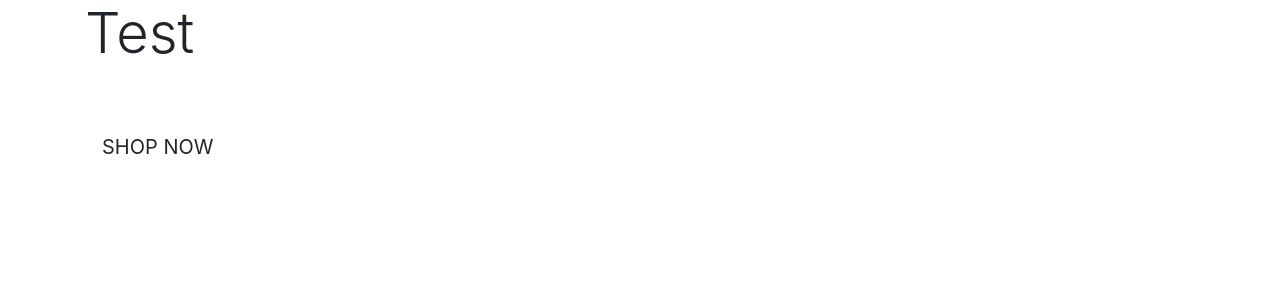
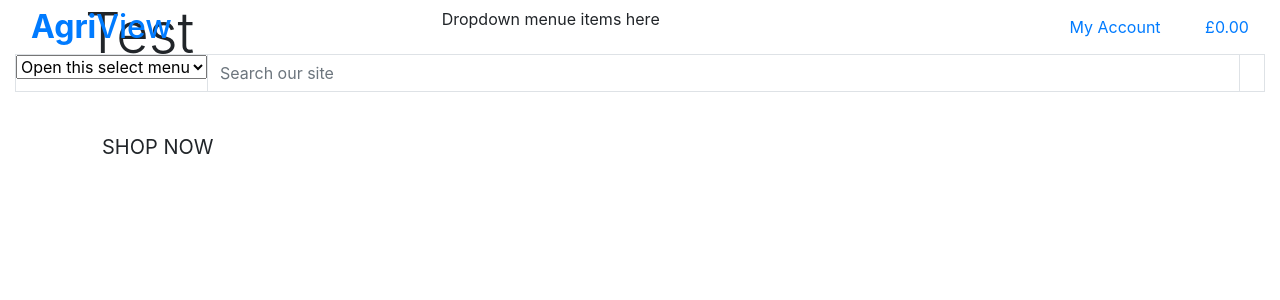
Before and after one commit to ChrisH2727/Milestone-4, a Django app: page / in a window 1280 px wide. Shown: the top 300 px of the page. Run offline with Django 3.2, Linux system fonts and the light colour scheme; some libraries are stand-ins or nearby versions.

Commit message:
Start header development

```diff
--- a/templates/base.html
+++ b/templates/base.html
@@ -2,6 +2,7 @@
 
 <!doctype html>
 <html lang="en">
+
 <head>
 
   <!--meta data block provided by Code institute Boutique Ado course section-->
@@ -15,16 +16,23 @@
   {% endblock %}
 
   {% block corecss %}
-        <link rel="stylesheet" href="https://stackpath.bootstrapcdn.com/bootstrap/4.4.1/css/bootstrap.min.css" integrity="sha384-Vkoo8x4CGsO3+Hhxv8T/Q5PaXtkKtu6ug5TOeNV6gBiFeWPGFN9MuhOf23Q9Ifjh" crossorigin="anonymous">
+  <link rel="stylesheet" href="https://stackpath.bootstrapcdn.com/bootstrap/4.4.1/css/bootstrap.min.css"
+    integrity="sha384-Vkoo8x4CGsO3+Hhxv8T/Q5PaXtkKtu6ug5TOeNV6gBiFeWPGFN9MuhOf23Q9Ifjh" crossorigin="anonymous">
   {% endblock %}
 
   {% block extra_css %}
   {% endblock %}
 
   {% block corejs %}
-        <script src="https://code.jquery.com/jquery-3.4.1.slim.min.js" integrity="sha384-J6qa4849blE2+poT4WnyKhv5vZF5SrPo0iEjwBvKU7imGFAV0wwj1yYfoRSJoZ+n" crossorigin="anonymous"></script>
-        <script src="https://cdn.jsdelivr.net/npm/popper.js@1.16.0/dist/umd/popper.min.js" integrity="sha384-Q6E9RHvbIyZFJoft+2mJbHaEWldlvI9IOYy5n3zV9zzTtmI3UksdQRVvoxMfooAo" crossorigin="anonymous"></script>
-        <script src="https://stackpath.bootstrapcdn.com/bootstrap/4.4.1/js/bootstrap.min.js" integrity="sha384-wfSDF2E50Y2D1uUdj0O3uMBJnjuUD4Ih7YwaYd1iqfktj0Uod8GCExl3Og8ifwB6" crossorigin="anonymous"></script>
+  <script src="https://code.jquery.com/jquery-3.4.1.slim.min.js"
+    integrity="sha384-J6qa4849blE2+poT4WnyKhv5vZF5SrPo0iEjwBvKU7imGFAV0wwj1yYfoRSJoZ+n" crossorigin="anonymous">
+  </script>
+  <script src="https://cdn.jsdelivr.net/npm/popper.js@1.16.0/dist/umd/popper.min.js"
+    integrity="sha384-Q6E9RHvbIyZFJoft+2mJbHaEWldlvI9IOYy5n3zV9zzTtmI3UksdQRVvoxMfooAo" crossorigin="anonymous">
+  </script>
+  <script src="https://stackpath.bootstrapcdn.com/bootstrap/4.4.1/js/bootstrap.min.js"
+    integrity="sha384-wfSDF2E50Y2D1uUdj0O3uMBJnjuUD4Ih7YwaYd1iqfktj0Uod8GCExl3Og8ifwB6" crossorigin="anonymous">
+  </script>
   {% endblock %}
 
   {% block extra_js %}
@@ -32,8 +40,91 @@
 
   <title>Agri Images {% block extra_title %}{% endblock %}</title>
 </head>
+
 <body>
-    <header class="container-fluid fixed-top"></header>
+  <header class="container-fluid fixed-top">
+    <div class="row">
+      <div class="col-12 col-lg-4 my-auto py-1 py-lg-0 text-center text-lg-left">
+        <a href="{% url 'home' %}" class="nav-link main-logo-link">
+          <h2 class="logo-font text-black my-0"><strong>Agri</strong>View</h2>
+        </a>
+      </div>
+      <div class="col-12 col-lg-4 my-auto py-1 py-lg-0">
+        <p>Dropdown menue items here</p>
+      </div>
+      <div class="col-12 col-lg-4 my-auto py-1 py-lg-0">
+        <ul class="list-inline list-unstyled text-center text-lg-right my-0">
+          <li class="list-inline-item dropdown">
+            <a class="text-black nav-link" href="#" id="user-options" data-toggle="dropdown" aria-haspopup="true"
+              aria-expanded="false">
+              <div class="text-center">
+                <div><i class="fas fa-user fa-lg"></i></div>
+                <p class="my-0">My Account</p>
+              </div>
+            </a>
+            <div class="dropdown-menu border-0" aria-labelledby="user-options">
+              {% if request.user.is_authenticated %}
+              {% if request.user.is_superuser %}
+              <a href="" class="dropdown-item">Product Management</a>
+              {% endif %}
+              <a href="" class="dropdown-item">My Profile</a>
+              <a href="{% url 'account_logout' %}" class="dropdown-item">Logout</a>
+              {% else %}
+              <a href="{% url 'account_signup' %}" class="dropdown-item">Register</a>
+              <a href="{% url 'account_login' %}" class="dropdown-item">Login</a>
+              {% endif %}
+            </div>
+          </li>
+          <li class="list-inline-item">
+            <a class="{% if grand_total %}text-info font-weight-bold{% else %}text-black{% endif %} nav-link" href="">
+              <div class="text-center">
+                <div><i class="fas fa-shopping-bag fa-lg"></i></div>
+                <p class="my-0">
+                  {% if grand_total %}
+                  ${{ grand_total|floatformat:2 }}
+                  {% else %}
+                  £0.00
+                  {% endif %}
+                </p>
+              </div>
+            </a>
+          </li>
+        </ul>
+      </div>
+    </div>
+    <div>
+      <div class="row">
+        <div class="col-12 col-lg-12 my-auto py-1 py-lg-0">
+          <form method="GET" action="">
+            <div class="input-group w-100">
+              <div class="input-group-prepend">
+                <div class=" border border-black rounded-0"">
+
+                    <select class="form-select form-select-lg" aria-label=".form-select-lg example">
+                    <option selected>Open this select menu</option>
+                    <option value="1">One</option>
+                    <option value="2">Two</option>
+                    <option value="3">Three</option>
+                  </select>
+
+
+                </div>
+              </div>
+              <input class="form-control border border-black rounded-0" type="text" name="q"
+                placeholder="Search our site">
+              <div class="input-group-append">
+                <button class="form-control btn btn-black border border-black rounded-0" type="submit">
+                  <span class="icon">
+                    <i class="fas fa-search"></i>
+                  </span>
+                </button>
+              </div>
+            </div>
+          </form>
+        </div>
+      </div>
+    </div>
+  </header>
 
   {% if messages %}
   <div class="message-container"></div>
@@ -50,4 +141,5 @@
 
 
 </body>
+
 </html>
```
Lines whose indentation alone changed are shown as unchanged.
